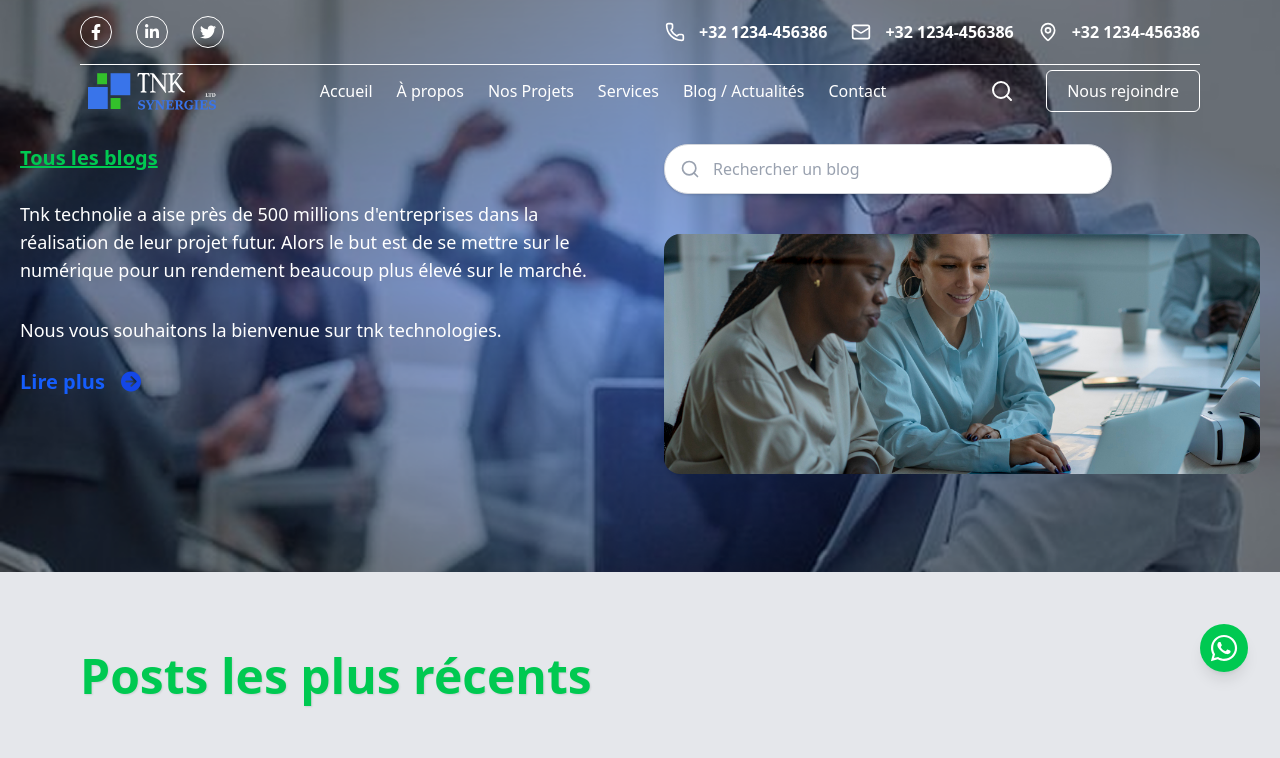
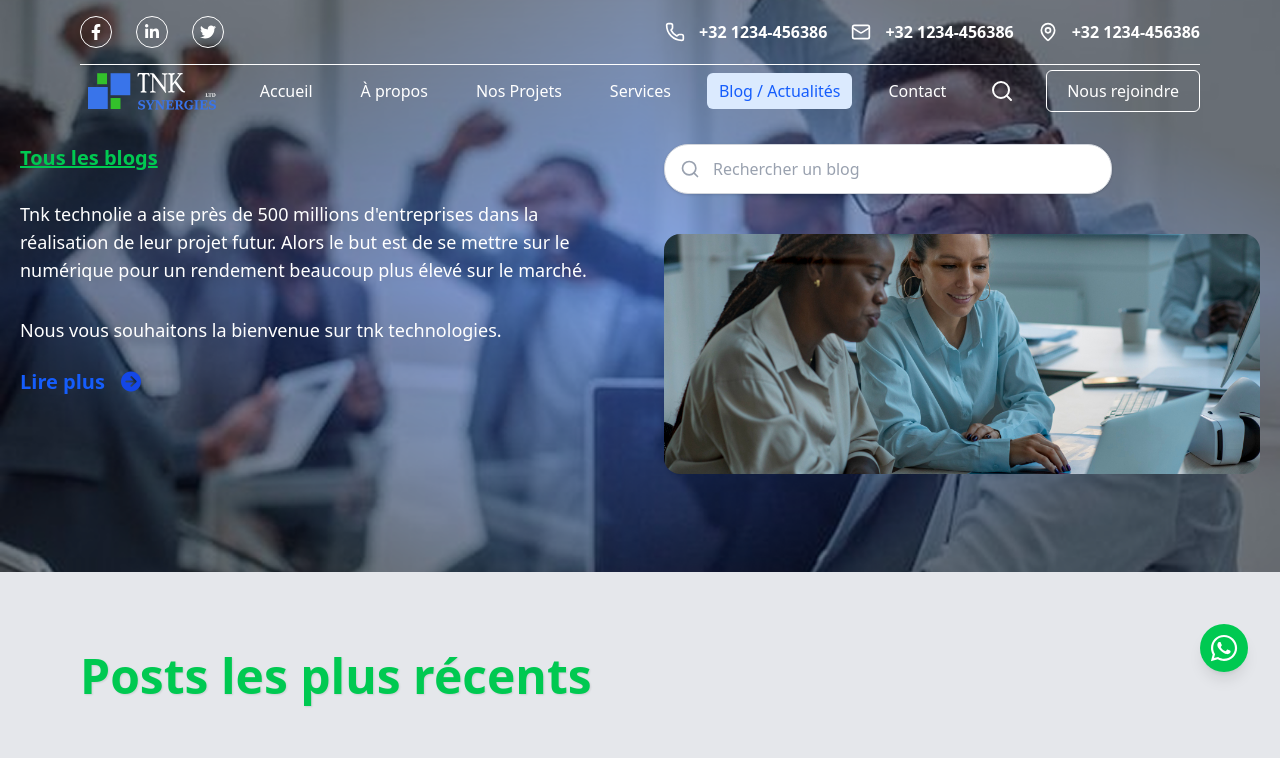
Before and after one commit to K20QuickFast237/Bantu_Front, a React (Vite) app: page /blog in a window 1280 px wide. Shown: the top 758 px of the page. Built offline with nearby package versions, Linux system fonts and the light colour scheme.

Commit message:
ajout de la fonctionnalite rechercher sur chaque page

```diff
--- a/src/components/Header.jsx
+++ b/src/components/Header.jsx
@@ -1,6 +1,6 @@
 "use client";
 import React, { useState, useEffect } from 'react';
-import { Link } from 'react-router';
+import { Link, useLocation } from 'react-router';
 import Logo from '../assets/images/logoNoir.svg';
 import Logo2 from '../assets/images/logo.svg';
 import { Search, Mail, Phone, MapPin, Menu, X } from 'lucide-react';
@@ -12,6 +12,9 @@ const Header = () => {
   const [scrolled, setScrolled] = useState(false);
   const [isMenuOpen, setIsMenuOpen] = useState(false);
   const [isSearchOpen, setIsSearchOpen] = useState(false);
+  const [searchQuery, setSearchQuery] = useState('');
+  const [searchResults, setSearchResults] = useState([]);
+  const location = useLocation();
 
   useEffect(() => {
     const handleScroll = () => {
@@ -55,6 +58,40 @@ const Header = () => {
       document.removeEventListener('mousedown', handleClickOutside);
     };
   }, [isMenuOpen]);
+
+  // Fonction de recherche en temps réel
+  const handleSearch = (query) => {
+    setSearchQuery(query);
+    if (query.length > 2) {
+      // Recherche dans le contenu de la page
+      const searchableContent = document.querySelectorAll('h1, h2, h3, h4, h5, h6, p, a');
+      const results = Array.from(searchableContent)
+        .filter(element => {
+          const text = element.textContent.toLowerCase();
+          return text.includes(query.toLowerCase());
+        })
+        .map(element => ({
+          text: element.textContent,
+          element: element,
+          type: element.tagName.toLowerCase()
+        }))
+        .slice(0, 5); // Limite à 5 résultats
+
+      setSearchResults(results);
+    } else {
+      setSearchResults([]);
+    }
+  };
+
+  // Fonction pour naviguer vers un résultat
+  const scrollToResult = (result) => {
+    result.element.scrollIntoView({ behavior: 'smooth', block: 'center' });
+    result.element.classList.add('highlight-search');
+    setTimeout(() => {
+      result.element.classList.remove('highlight-search');
+    }, 2000);
+    setIsSearchOpen(false);
+  };
 
   return (
     <header className={`fixed top-0 left-0 right-0 flex flex-col items-center w-full z-50 transition-all duration-300 ${
@@ -131,22 +168,34 @@ const Header = () => {
           <nav className={`hidden lg:flex flex-wrap gap-4 lg:gap-6 items-center self-stretch my-auto ${
             scrolled ? 'text-gray-800' : 'text-white'
           }`}>
-            <div className='cursor-pointer hover:opacity-80 transition-opacity'>
+            <div className={`cursor-pointer hover:opacity-80 transition-opacity px-3 py-1.5 rounded-md ${
+              location.pathname === '/' ? 'bg-blue-100 text-blue-600' : ''
+            }`}>
               <Link to="/" className="text-sm lg:text-base">Accueil</Link>
             </div>
-            <div className='cursor-pointer hover:opacity-80 transition-opacity'>
+            <div className={`cursor-pointer hover:opacity-80 transition-opacity px-3 py-1.5 rounded-md ${
+              location.pathname === '/about' ? 'bg-blue-100 text-blue-600' : ''
+            }`}>
               <Link to="/about" className="text-sm lg:text-base">À propos</Link>
             </div>
-            <div className='cursor-pointer hover:opacity-80 transition-opacity'>
+            <div className={`cursor-pointer hover:opacity-80 transition-opacity px-3 py-1.5 rounded-md ${
+              location.pathname === '/projets' ? 'bg-blue-100 text-blue-600' : ''
+            }`}>
               <Link to="/projets" className="text-sm lg:text-base">Nos Projets</Link>
             </div>
-            <div className='cursor-pointer hover:opacity-80 transition-opacity'>
+            <div className={`cursor-pointer hover:opacity-80 transition-opacity px-3 py-1.5 rounded-md ${
+              location.pathname === '/services' ? 'bg-blue-100 text-blue-600' : ''
+            }`}>
               <Link to="/services" className="text-sm lg:text-base">Services</Link>
             </div>
-            <div className='cursor-pointer hover:opacity-80 transition-opacity'>
+            <div className={`cursor-pointer hover:opacity-80 transition-opacity px-3 py-1.5 rounded-md ${
+              location.pathname === '/blog' ? 'bg-blue-100 text-blue-600' : ''
+            }`}>
               <Link to="/blog" className="text-sm lg:text-base">Blog / Actualités</Link>
             </div>
-            <div className='cursor-pointer hover:opacity-80 transition-opacity'>
+            <div className={`cursor-pointer hover:opacity-80 transition-opacity px-3 py-1.5 rounded-md ${
+              location.pathname === '/contact' ? 'bg-blue-100 text-blue-600' : ''
+            }`}>
               <Link to="/contact" className="text-sm lg:text-base">Contact</Link>
             </div>
           </nav>
@@ -215,12 +264,35 @@ const Header = () => {
                   <div className="relative">
                     <input
                       type="text"
-                      placeholder="Rechercher..."
+                      placeholder="Rechercher dans la page..."
                       className="w-full px-4 py-3 pr-12 border border-gray-300 rounded-lg focus:outline-none focus:ring-2 focus:ring-blue-500"
+                      value={searchQuery}
+                      onChange={(e) => handleSearch(e.target.value)}
                       autoFocus
                     />
                     <Search className="absolute right-3 top-1/2 transform -translate-y-1/2 text-gray-400 w-5 h-5" />
                   </div>
+                  {searchResults.length > 0 && (
+                    <div className="mt-2 max-h-60 overflow-y-auto">
+                      {searchResults.map((result, index) => (
+                        <div
+                          key={index}
+                          className="p-2 hover:bg-gray-100 cursor-pointer flex items-center gap-2"
+                          onClick={() => scrollToResult(result)}
+                        >
+                          <span className="text-xs bg-blue-100 text-blue-800 px-2 py-1 rounded">
+                            {result.type}
+                          </span>
+                          <span className="truncate">{result.text}</span>
+                        </div>
+                      ))}
+                    </div>
+                  )}
+                  {searchQuery.length > 2 && searchResults.length === 0 && (
+                    <div className="mt-2 text-gray-500 text-center">
+                      Aucun résultat trouvé
+                    </div>
+                  )}
                 </div>
               </div>
             </div>
@@ -236,4 +308,14 @@ const Header = () => {
   );
 };
 
+// Ajout des styles pour la surbrillance
+const style = document.createElement('style');
+style.textContent = `
+  .highlight-search {
+    background-color: #ffeb3b;
+    transition: background-color 0.3s ease;
+  }
+`;
+document.head.appendChild(style);
+
 export default Header;
```
